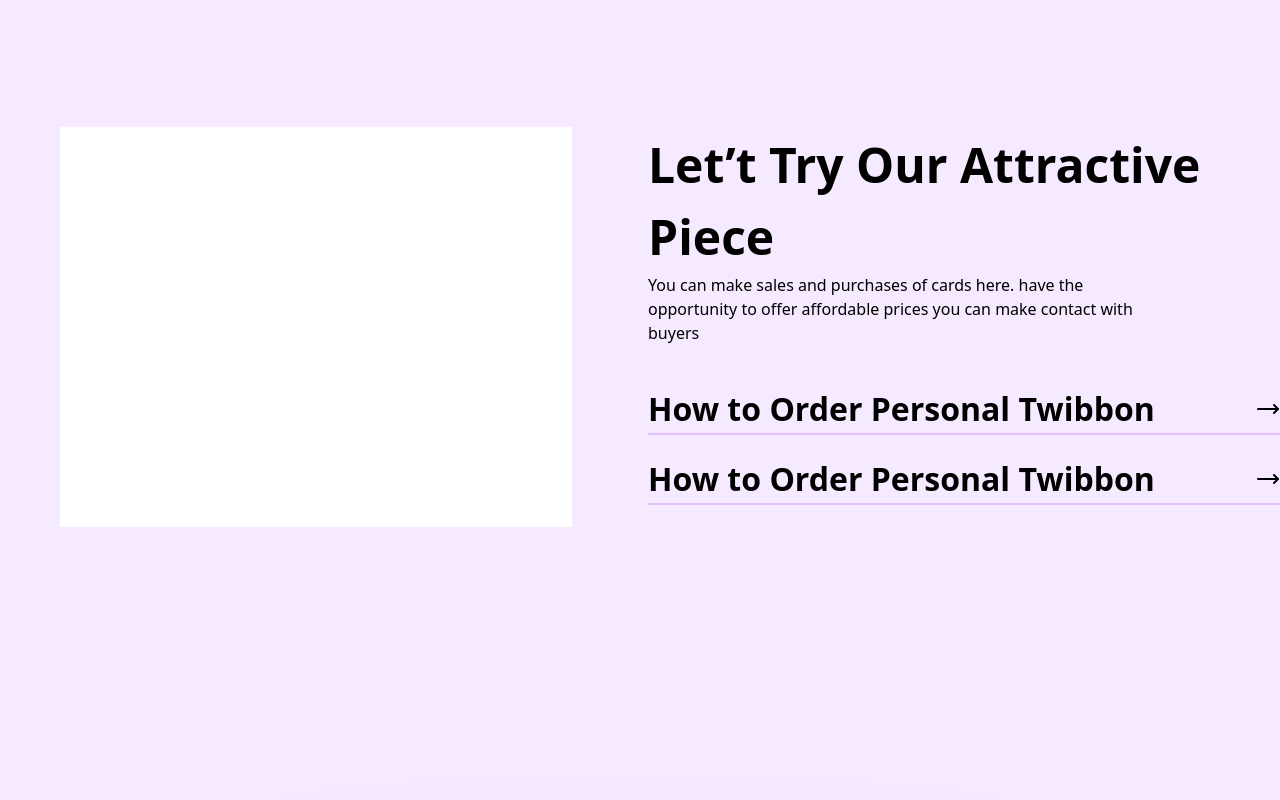
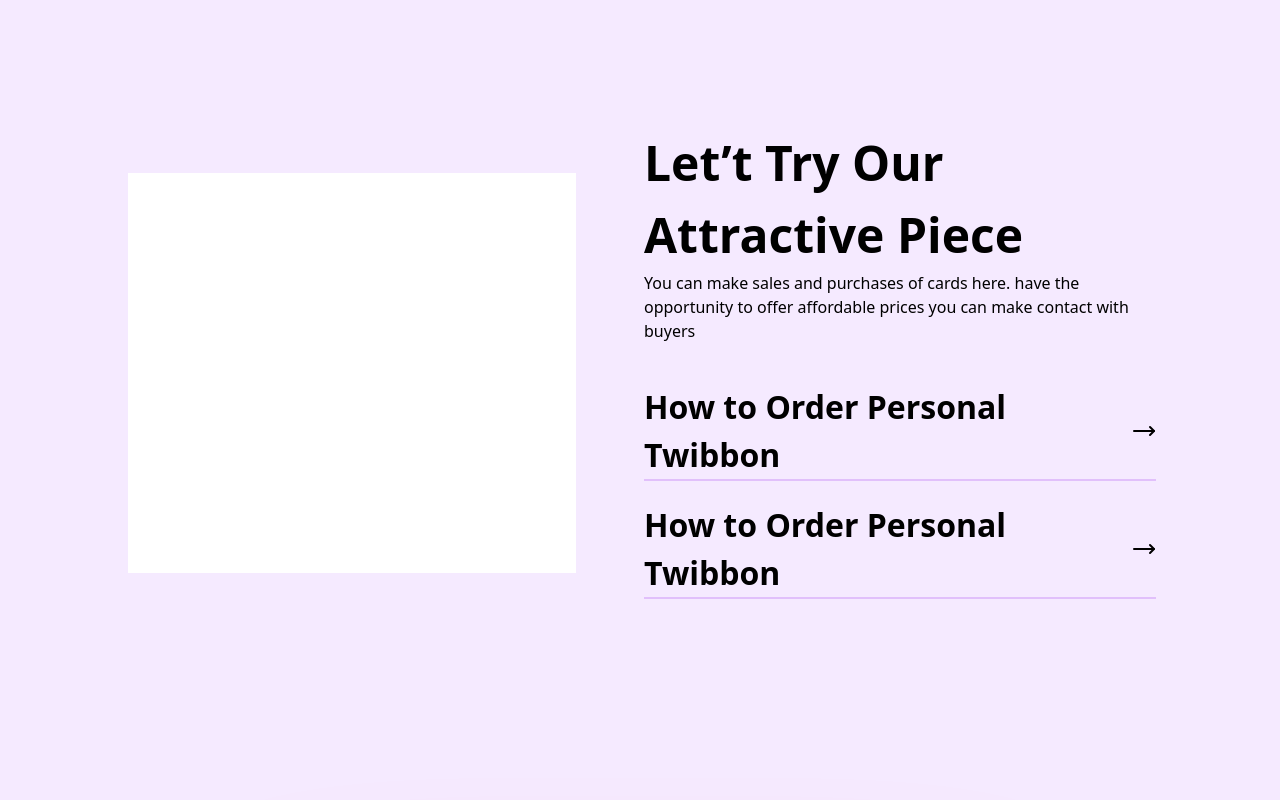
Before and after one commit to rafliafriza12/budak-korporat-twibbon-frontpage, a Next.js app: page /home in a window 1280 px wide. Shown: the part 6280-7080 px from the top of the page. Built offline with nearby package versions, Linux system fonts and the light colour scheme.

Commit message:
fix: fixed bug on interface

```diff
--- a/src/components/section/let’t try/Let-Try.tsx
+++ b/src/components/section/let’t try/Let-Try.tsx
@@ -3,9 +3,9 @@ import Link from 'next/link';
 const LetTry: React.FC = () => {
   return (
     <div className="h-screen w-screen">
-      <div className="grid grid-cols-2 grid-rows-1 gap-4">
-        <div className="flex justify-center items-center">
-          <div className="bg-white w-[40vw] h-[50vh]"></div>
+      <div className=" w-full px-[10vw] grid grid-cols-2 grid-rows-1 gap-4">
+        <div className="flex justify-start items-center">
+          <div className="bg-white w-[35vw] h-[50vh]"></div>
         </div>
         <div className="flex justify-center items-center">
           <div className="flex-col">
--- a/src/components/section/mail/mail.tsx
+++ b/src/components/section/mail/mail.tsx
@@ -2,8 +2,8 @@ import LaserSVG from '@/core/svg/mail-section/laser';
 const Mail: React.FC = () => {
   return (
     <div className="w-screen h-screen">
-      <div className="flex justify-center items-center">
-        <div className="bg-[#DAC402] h-[50vh] w-[80vw] relative justify-center flex items-center">
+      <div className="flex justify-center items-center w-screen px-[10vw]">
+        <div className="bg-[#DAC402] h-[50vh] w-full relative justify-center flex items-center">
           <div className="absolute  bg-[#FF0000] h-[30vh] w-[50vw] rounded-lg  blur-[6rem] z-1"></div>
           <div className="translate-x-[15vw] translate-y-[-7vh] absolute">
             <LaserSVG />
```
